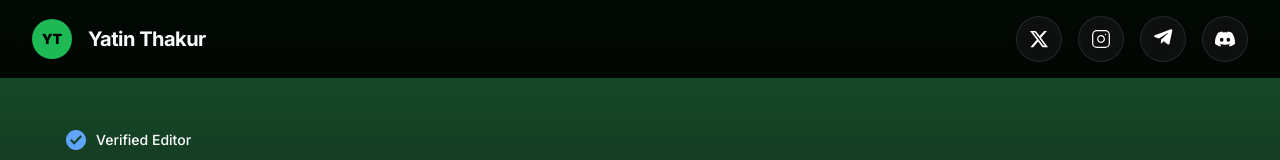
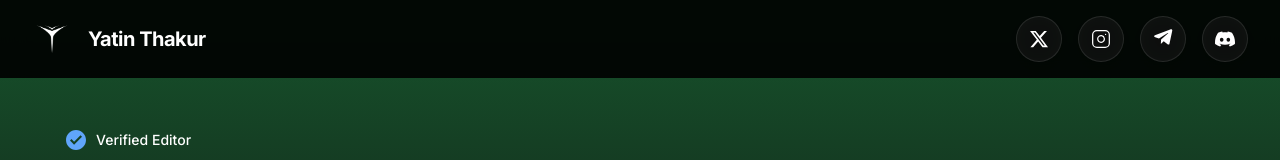
Before and after one commit to Yatinxo/YatinPortfolio, a React (Vite) app: page / in a window 1280 px wide. Shown: the top 160 px of the page. Built offline with nearby package versions, Linux system fonts and the light colour scheme.

Commit message:
Use logo.png in the header instead of YT circle

```diff
--- a/src/components/layout/Header.tsx
+++ b/src/components/layout/Header.tsx
@@ -6,10 +6,7 @@
 
       {/* Logo & Name */}
       <div className="flex items-center gap-3 md:gap-4">
-        {/* We can use the logo image, but maybe make it a green circle or keep as is */}
-        <div className="w-8 h-8 md:w-10 md:h-10 bg-spotify-green rounded-full flex items-center justify-center">
-          <span className="text-black font-black text-xs md:text-sm">YT</span>
-        </div>
+        <img src="/logo.png" alt="Yatin Thakur Logo" className="h-8 md:h-10 w-auto object-contain" />
         <span className="text-lg md:text-xl font-bold tracking-tight text-white font-sans hidden sm:inline-block">Yatin Thakur</span>
       </div>
 
```
